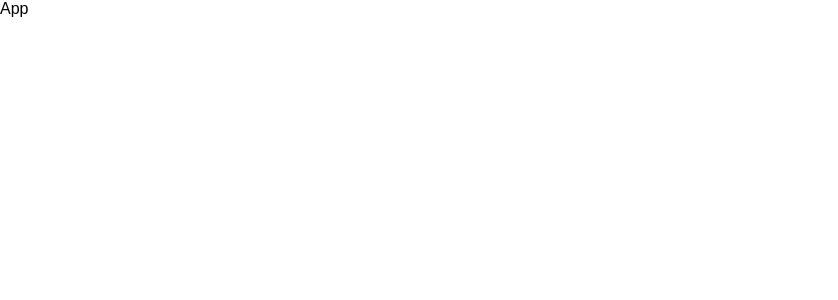
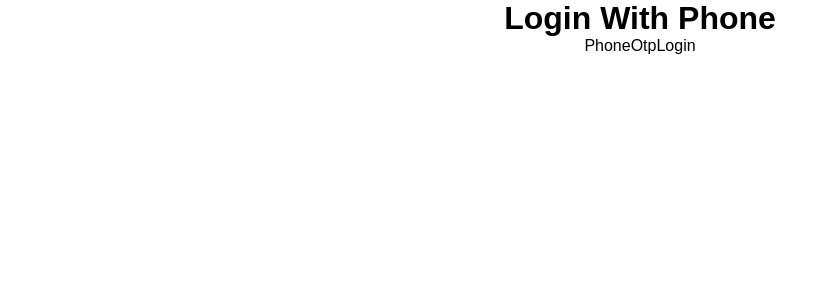
Before and after one commit to HudsonAdjetey/OTP, a React (Vite) app: page / in a window 1280 px wide. Shown: the top 300 px of the page, without its empty margins (0-838 px from the left). Built offline with nearby package versions, Linux system fonts and the light colour scheme.

Commit message:
components

```diff
--- a/src/App.css
+++ b/src/App.css
@@ -4,3 +4,7 @@
   box-sizing: border-box;
   font-family: sans-serif;
 }
+
+.app {
+  text-align: center;
+}
--- a/src/App.jsx
+++ b/src/App.jsx
@@ -1,7 +1,13 @@
 import React from "react";
+import PhoneOtpLogin from "./components/PhoneOtpLogin";
 
 const App = () => {
-  return <div>App</div>;
+  return (
+    <div className="app">
+      <h1>Login With Phone</h1>
+      <PhoneOtpLogin />
+    </div>
+  );
 };
 
 export default App;
--- /dev/null
+++ b/src/components/PhoneOtpLogin.jsx
@@ -0,0 +1,7 @@
+import React from "react";
+
+const PhoneOtpLogin = () => {
+  return <div>PhoneOtpLogin</div>;
+};
+
+export default PhoneOtpLogin;
```
